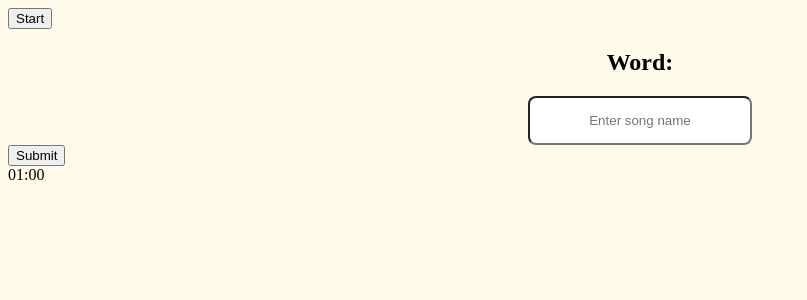
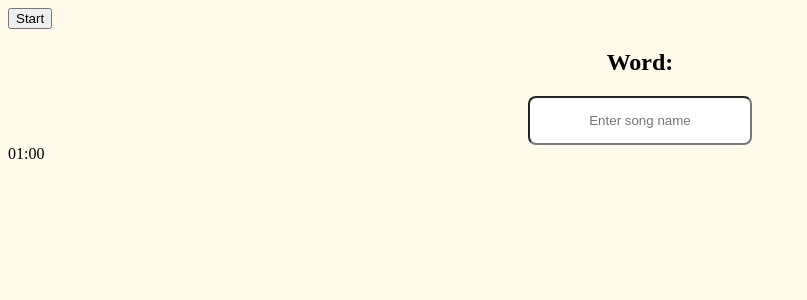
Before and after one commit to nexus-x86/Ardae, a Flask app: page / in a window 1280 px wide. Shown: the top 300 px of the page, without its empty margins (0-807 px from the left). Run offline with Flask 3, Linux system fonts and the light colour scheme; parts of the project's set-up code (start-up, migrations or seed data) failed here and were passed over.

Commit message:
removed submit button

```diff
--- a/templates/game.html
+++ b/templates/game.html
@@ -15,7 +15,7 @@
             <input type="text" id="songName" class = 'center' placeholder="Enter song name">
         </div>
 
-        <button onclick="validateSong()">Submit</button>
+        <!-- <button onclick="validateSong()">Submit</button> -->
     </div>
 
     <div id="timer">01:00</div>
```
